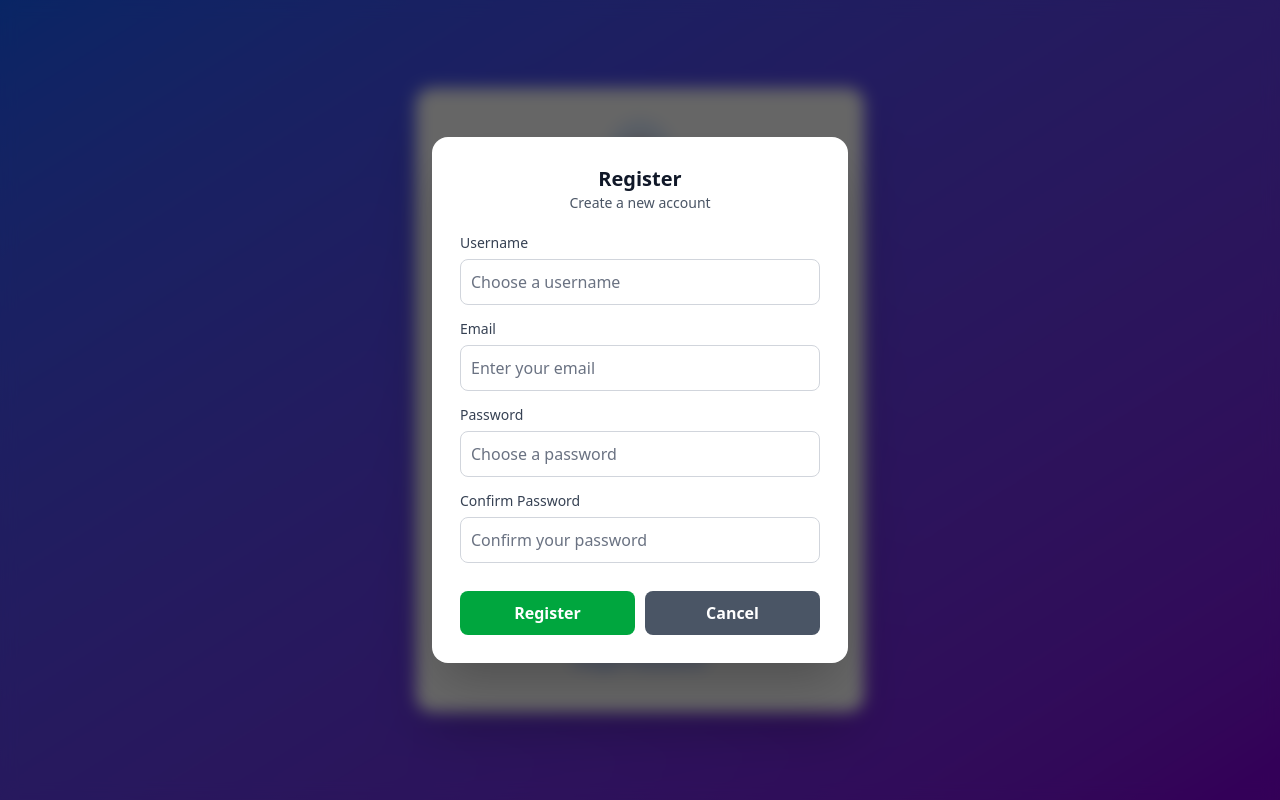
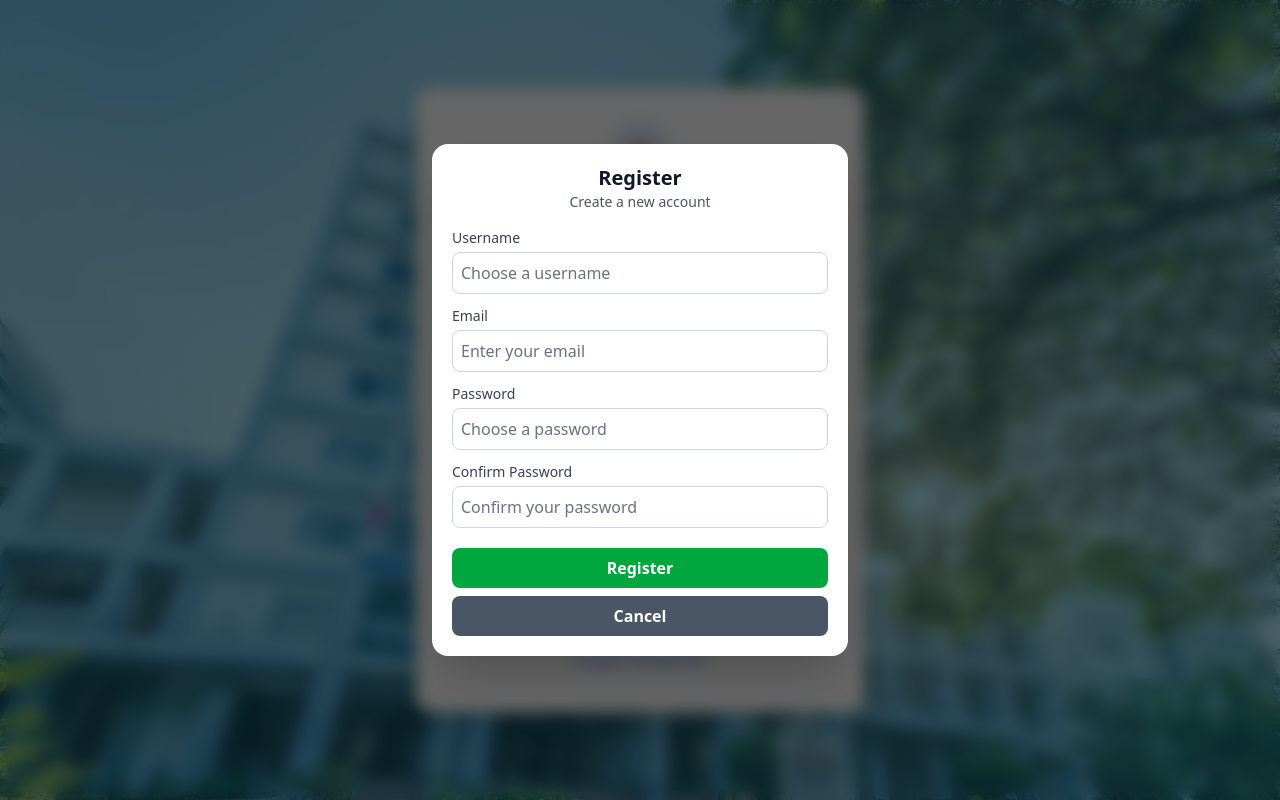
Before and after one commit to NLsomething/Frontend1, a React (Vite) app: page / in a window 1280 px wide. Both pictures are taken after a click on the button "Register". Built offline with nearby package versions, Linux system fonts and the light colour scheme.

Commit message:
done for now

```diff
--- a/src/pages/HomePage.jsx
+++ b/src/pages/HomePage.jsx
@@ -1,56 +1,74 @@
 import { useNavigate } from 'react-router-dom'
+
+// Style classes
+const styles = {
+  screen: "min-h-screen bg-gradient-to-br from-blue-50 to-indigo-100 dark:from-gray-900 dark:to-gray-800",
+  container: "container mx-auto px-4 py-16",
+  content: "text-center",
+  titleLarge: "text-5xl font-bold text-gray-900 dark:text-white mb-6",
+  subtitle: "text-xl text-gray-600 dark:text-gray-300 mb-12 max-w-2xl mx-auto",
+  section: "space-y-6",
+  btnPrimary: "bg-blue-600 hover:bg-blue-700 text-white font-semibold py-4 px-8 rounded-lg transform transition-all duration-200 hover:scale-105 shadow-lg text-lg",
+  grid: "grid md:grid-cols-3 gap-8 mt-16",
+  card: "bg-white dark:bg-gray-800 p-6 rounded-lg shadow-md",
+  icon: "text-4xl mb-4",
+  iconBlue: "text-blue-600",
+  iconGreen: "text-green-600",
+  iconPurple: "text-purple-600",
+  cardTitle: "text-xl font-semibold mb-2 text-gray-900 dark:text-white",
+  cardText: "text-gray-600 dark:text-gray-300"
+}
 
 function HomePage() {
   const navigate = useNavigate()
 
   return (
-    <div className="min-h-screen bg-gradient-to-br from-blue-50 to-indigo-100 dark:from-gray-900 dark:to-gray-800">
-      <div className="container mx-auto px-4 py-16">
-        <div className="text-center">
-          <h1 className="text-5xl font-bold text-gray-900 dark:text-white mb-6">
+    <div className={styles.screen}>
+      <div className={styles.container}>
+        <div className={styles.content}>
+          <h1 className={styles.titleLarge}>
             Classroom Booking System
           </h1>
-          <p className="text-xl text-gray-600 dark:text-gray-300 mb-12 max-w-2xl mx-auto">
+          <p className={styles.subtitle}>
             Welcome to our classroom booking platform. Reserve classrooms efficiently
             and manage your educational space needs with ease.
           </p>
 
-          <div className="space-y-6">
+          <div className={styles.section}>
             <button
               onClick={() => navigate('/')}
-              className="bg-blue-600 hover:bg-blue-700 text-white font-semibold py-4 px-8 rounded-lg
-                       transform transition-all duration-200 hover:scale-105 shadow-lg text-lg"
+              className={styles.btnPrimary}
             >
               Back to Login
             </button>
 
-            <div className="grid md:grid-cols-3 gap-8 mt-16">
-              <div className="bg-white dark:bg-gray-800 p-6 rounded-lg shadow-md">
-                <div className="text-blue-600 text-4xl mb-4">🏫</div>
-                <h3 className="text-xl font-semibold mb-2 text-gray-900 dark:text-white">
+            <div className={styles.grid}>
+              <div className={styles.card}>
+                <div className={`${styles.icon} ${styles.iconBlue}`}>🏫</div>
+                <h3 className={styles.cardTitle}>
                   Multiple Locations
                 </h3>
-                <p className="text-gray-600 dark:text-gray-300">
+                <p className={styles.cardText}>
                   Book classrooms across different buildings and campuses
                 </p>
               </div>
 
-              <div className="bg-white dark:bg-gray-800 p-6 rounded-lg shadow-md">
-                <div className="text-green-600 text-4xl mb-4">⏰</div>
-                <h3 className="text-xl font-semibold mb-2 text-gray-900 dark:text-white">
+              <div className={styles.card}>
+                <div className={`${styles.icon} ${styles.iconGreen}`}>⏰</div>
+                <h3 className={styles.cardTitle}>
                   Real-time Availability
                 </h3>
-                <p className="text-gray-600 dark:text-gray-300">
+                <p className={styles.cardText}>
                   Check live availability and make instant reservations
                 </p>
               </div>
 
-              <div className="bg-white dark:bg-gray-800 p-6 rounded-lg shadow-md">
-                <div className="text-purple-600 text-4xl mb-4">📅</div>
-                <h3 className="text-xl font-semibold mb-2 text-gray-900 dark:text-white">
+              <div className={styles.card}>
+                <div className={`${styles.icon} ${styles.iconPurple}`}>📅</div>
+                <h3 className={styles.cardTitle}>
                   Easy Scheduling
                 </h3>
-                <p className="text-gray-600 dark:text-gray-300">
+                <p className={styles.cardText}>
                   Simple interface for managing your classroom bookings
                 </p>
               </div>
--- a/src/pages/LoginPage.jsx
+++ b/src/pages/LoginPage.jsx
@@ -1,19 +1,38 @@
 import { useState } from 'react'
 import { useNavigate } from 'react-router-dom'
+import loginbg from '../assets/images/loginbg.jpg'
 
-// Style classes - MOVED TO TOP
+// Style classes
 const styles = {
+  screen: "w-screen h-screen bg-gradient-to-br from-blue-600 to-purple-700 flex items-center justify-center",
+  container: "w-full max-w-md mx-4",
+  card: "bg-white dark:bg-gray-800 rounded-2xl shadow-2xl p-8",
+  modal: "bg-white dark:bg-gray-800 rounded-2xl shadow-2xl p-6 w-full max-w-[26rem] transform scale-100 transition-all duration-300",
+  modalCompact: "bg-white dark:bg-gray-800 rounded-2xl shadow-2xl p-5 w-full max-w-[26rem] transform scale-100 transition-all duration-300 max-h-[88vh] overflow-y-auto",
+  overlay: "fixed inset-0 bg-black/60 backdrop-blur-sm flex items-center justify-center px-4 z-50",
+  header: "text-center mb-8",
+  headerCompact: "text-center mb-4",
+  form: "space-y-6",
+  formCompact: "space-y-3",
+  buttonGroup: "mt-6 space-y-3",
+  buttonGroupModal: "pt-2",
+  titleLarge: "text-3xl font-bold text-gray-900 dark:text-white mb-2",
+  titleMedium: "text-xl font-bold text-gray-900 dark:text-white",
+  subtitle: "text-gray-600 dark:text-gray-400",
+  subtitleSmall: "text-sm text-gray-600 dark:text-gray-400",
+  label: "block text-sm font-medium text-gray-700 dark:text-gray-300 mb-2",
+  labelCompact: "block text-sm font-medium text-gray-700 dark:text-gray-300 mb-1",
   input: "w-full p-3 border border-gray-300 dark:border-gray-600 rounded-lg bg-white dark:bg-gray-700 text-gray-900 dark:text-white placeholder-gray-500 dark:placeholder-gray-400 focus:ring-2 focus:ring-blue-500 focus:border-transparent transition-all duration-200",
-  label: "block text-sm font-medium text-gray-700 dark:text-gray-300 mb-2",
-  primaryButton: "w-full bg-gradient-to-r from-blue-600 to-purple-600 hover:from-blue-700 hover:to-purple-700 text-white font-semibold py-3 px-6 rounded-lg transform transition-all duration-200 hover:scale-105 shadow-lg text-lg",
-  secondaryButton: "w-full bg-green-600 hover:bg-green-700 text-white font-semibold py-3 px-6 rounded-lg transition-colors duration-200",
-  textButton: "w-full text-blue-600 hover:text-blue-800 dark:text-blue-400 dark:hover:text-blue-300 font-medium transition-colors duration-200 py-2",
-  modalOverlay: "fixed inset-0 bg-black/60 backdrop-blur-sm flex items-center justify-center px-4 z-50",
-  modalContent: "bg-white dark:bg-gray-800 rounded-2xl shadow-2xl p-8 max-w-md w-full transform scale-100 transition-all duration-300",
-  modalButton: "flex-1 font-semibold py-3 rounded-lg transition-colors duration-200",
-  modalButtonPrimary: "bg-green-600 hover:bg-green-700 text-white",
-  modalButtonSecondary: "bg-gray-600 hover:bg-gray-700 text-white",
-  modalButtonBlue: "bg-blue-600 hover:bg-blue-700 text-white"
+  inputCompact: "w-full p-2 border border-gray-300 dark:border-gray-600 rounded-lg bg-white dark:bg-gray-700 text-gray-900 dark:text-white placeholder-gray-500 dark:placeholder-gray-400 focus:ring-2 focus:ring-blue-500 focus:border-transparent transition-all duration-200",
+  btnPrimary: "w-full bg-gradient-to-r from-blue-600 to-purple-600 hover:from-blue-700 hover:to-purple-700 text-white font-semibold py-3 px-6 rounded-lg transform transition-all duration-200 hover:scale-105 shadow-lg text-lg",
+  btnSecondary: "w-full bg-green-600 hover:bg-green-700 text-white font-semibold py-3 px-6 rounded-lg transition-colors duration-200",
+  btnText: "w-full text-blue-600 hover:text-blue-800 dark:text-blue-400 dark:hover:text-blue-300 font-medium transition-colors duration-200 py-2",
+  btnModalPrimary: "w-full font-semibold py-2 rounded-lg transition-colors duration-200 mb-2",
+  btnModalSecondary: "w-full font-semibold py-2 rounded-lg transition-colors duration-200",
+  colorGreen: "bg-green-600 hover:bg-green-700 text-white",
+  colorBlue: "bg-blue-600 hover:bg-blue-700 text-white",
+  colorGray: "bg-gray-600 hover:bg-gray-700 text-white",
+  icon: "mx-auto w-16 h-16 bg-blue-100 dark:bg-blue-900 rounded-full flex items-center justify-center mb-4"
 }
 
 function LoginPage() {
@@ -83,26 +102,30 @@ function LoginPage() {
   }
 
   return (
-    <div className="w-screen h-screen bg-gradient-to-br from-blue-600 to-purple-700 flex items-center justify-center">
-      <div className="w-full max-w-md mx-4">
-        {/* Login Card */}
-        <div className="bg-white dark:bg-gray-800 rounded-2xl shadow-2xl p-8">
-          {/* Header */}
-          <div className="text-center mb-8">
-            <div className="mx-auto w-16 h-16 bg-blue-100 dark:bg-blue-900 rounded-full flex items-center justify-center mb-4">
+    <div
+      className={styles.screen}
+      style={{
+        backgroundImage: `url(${loginbg})`,
+        backgroundSize: 'cover',
+        backgroundPosition: 'center',
+        backgroundRepeat: 'no-repeat'
+      }}
+    >
+      <div className={styles.container}>
+        <div className={styles.card}>
+          <div className={styles.header}>
+            <div className={styles.icon}>
               <span className="text-2xl">🏫</span>
             </div>
-            <h1 className="text-3xl font-bold text-gray-900 dark:text-white mb-2">
+            <h1 className={styles.titleLarge}>
               Welcome
             </h1>
-            <p className="text-gray-600 dark:text-gray-400">
+            <p className={styles.subtitle}>
               Sign in to access classroom booking
             </p>
           </div>
 
-          {/* Login Form */}
-          <div className="space-y-6">
-            {/* Username/Email */}
+          <div className={styles.form}>
             <div>
               <label className={styles.label}>
                 Username or Email
@@ -117,7 +140,6 @@ function LoginPage() {
               />
             </div>
 
-            {/* Password */}
             <div>
               <label className={styles.label}>
                 Password
@@ -132,88 +154,85 @@ function LoginPage() {
               />
             </div>
 
-            {/* Login Button */}
-            <button onClick={handleLogin} className={styles.primaryButton}>
+            <button onClick={handleLogin} className={styles.btnPrimary}>
               Login
             </button>
           </div>
 
-          {/* Action Buttons */}
-          <div className="mt-6 space-y-3">
-            <button onClick={() => setShowRegister(true)} className={styles.secondaryButton}>
+          <div className={styles.buttonGroup}>
+            <button onClick={() => setShowRegister(true)} className={styles.btnSecondary}>
               Register
             </button>
 
-            <button onClick={() => setShowForgotPassword(true)} className={styles.textButton}>
+            <button onClick={() => setShowForgotPassword(true)} className={styles.btnText}>
               Forgot Password?
             </button>
           </div>
         </div>
       </div>
 
-      {/* Register Modal */}
       {showRegister && (
-        <div className={styles.modalOverlay} onClick={() => setShowRegister(false)}>
-          <div className="bg-white dark:bg-gray-800 rounded-2xl shadow-2xl p-7 w-full max-w-[26rem] transform scale-100 transition-all duration-300 max-h-[88vh] overflow-y-auto" onClick={(e) => e.stopPropagation()}>
-            <div className="text-center mb-5">
-              <h2 className="text-xl font-bold text-gray-900 dark:text-white">Register</h2>
-              <p className="text-sm text-gray-600 dark:text-gray-400">Create a new account</p>
+        <div className={styles.overlay} onClick={() => setShowRegister(false)}>
+          <div className={styles.modalCompact} onClick={(e) => e.stopPropagation()}>
+            <div className={styles.headerCompact}>
+              <h2 className={styles.titleMedium}>Register</h2>
+              <p className={styles.subtitleSmall}>Create a new account</p>
             </div>
 
-            <div className="space-y-3.5">
+            <div className={styles.formCompact}>
               <div>
-                <label className="block text-sm font-medium text-gray-700 dark:text-gray-300 mb-1.5">Username</label>
+                <label className={styles.labelCompact}>Username</label>
                 <input
                   type="text"
                   name="username"
                   value={registerData.username}
                   onChange={handleRegisterChange}
                   placeholder="Choose a username"
-                  className="w-full p-2.5 border border-gray-300 dark:border-gray-600 rounded-lg bg-white dark:bg-gray-700 text-gray-900 dark:text-white placeholder-gray-500 dark:placeholder-gray-400 focus:ring-2 focus:ring-blue-500 focus:border-transparent transition-all duration-200"
+                  className={styles.inputCompact}
                 />
               </div>
 
               <div>
-                <label className="block text-sm font-medium text-gray-700 dark:text-gray-300 mb-1.5">Email</label>
+                <label className={styles.labelCompact}>Email</label>
                 <input
                   type="email"
                   name="email"
                   value={registerData.email}
                   onChange={handleRegisterChange}
                   placeholder="Enter your email"
-                  className="w-full p-2.5 border border-gray-300 dark:border-gray-600 rounded-lg bg-white dark:bg-gray-700 text-gray-900 dark:text-white placeholder-gray-500 dark:placeholder-gray-400 focus:ring-2 focus:ring-blue-500 focus:border-transparent transition-all duration-200"
+                  className={styles.inputCompact}
                 />
               </div>
 
               <div>
-                <label className="block text-sm font-medium text-gray-700 dark:text-gray-300 mb-1.5">Password</label>
+                <label className={styles.labelCompact}>Password</label>
                 <input
                   type="password"
                   name="password"
                   value={registerData.password}
                   onChange={handleRegisterChange}
                   placeholder="Choose a password"
-                  className="w-full p-2.5 border border-gray-300 dark:border-gray-600 rounded-lg bg-white dark:bg-gray-700 text-gray-900 dark:text-white placeholder-gray-500 dark:placeholder-gray-400 focus:ring-2 focus:ring-blue-500 focus:border-transparent transition-all duration-200"
+                  className={styles.inputCompact}
                 />
               </div>
 
               <div>
-                <label className="block text-sm font-medium text-gray-700 dark:text-gray-300 mb-1.5">Confirm Password</label>
+                <label className={styles.labelCompact}>Confirm Password</label>
                 <input
                   type="password"
                   name="confirmPassword"
                   value={registerData.confirmPassword}
                   onChange={handleRegisterChange}
                   placeholder="Confirm your password"
-                  className="w-full p-2.5 border border-gray-300 dark:border-gray-600 rounded-lg bg-white dark:bg-gray-700 text-gray-900 dark:text-white placeholder-gray-500 dark:placeholder-gray-400 focus:ring-2 focus:ring-blue-500 focus:border-transparent transition-all duration-200"
+                  className={styles.inputCompact}
                 />
               </div>
 
-              <div className="flex gap-2.5 pt-3.5">
-                <button onClick={handleRegister} className="flex-1 bg-green-600 hover:bg-green-700 text-white font-semibold py-2.5 rounded-lg transition-colors duration-200">
+              <div className={styles.buttonGroupModal}>
+                <button onClick={handleRegister} className={`${styles.btnModalPrimary} ${styles.colorGreen}`}>
                   Register
                 </button>
-                <button onClick={() => setShowRegister(false)} className="flex-1 bg-gray-600 hover:bg-gray-700 text-white font-semibold py-2.5 rounded-lg transition-colors duration-200">
+                <button onClick={() => setShowRegister(false)} className={`${styles.btnModalSecondary} ${styles.colorGray}`}>
                   Cancel
                 </button>
               </div>
@@ -222,32 +241,31 @@ function LoginPage() {
         </div>
       )}
 
-      {/* Forgot Password Modal */}
       {showForgotPassword && (
-        <div className={styles.modalOverlay} onClick={() => setShowForgotPassword(false)}>
-          <div className="bg-white dark:bg-gray-800 rounded-2xl shadow-2xl p-6 w-full max-w-[26rem] transform scale-100 transition-all duration-300" onClick={(e) => e.stopPropagation()}>
-            <div className="text-center mb-4">
-              <h2 className="text-xl font-bold text-gray-900 dark:text-white">Forgot Password</h2>
-              <p className="text-sm text-gray-600 dark:text-gray-400">Enter your email to reset password</p>
+        <div className={styles.overlay} onClick={() => setShowForgotPassword(false)}>
+          <div className={styles.modal} onClick={(e) => e.stopPropagation()}>
+            <div className={styles.headerCompact}>
+              <h2 className={styles.titleMedium}>Forgot Password</h2>
+              <p className={styles.subtitleSmall}>Enter your email to reset password</p>
             </div>
 
             <div className="space-y-4">
               <div>
-                <label className="block text-sm font-medium text-gray-700 dark:text-gray-300 mb-1.5">Email Address</label>
+                <label className={styles.labelCompact}>Email Address</label>
                 <input
                   type="email"
                   value={forgotPasswordEmail}
                   onChange={(e) => setForgotPasswordEmail(e.target.value)}
                   placeholder="Enter your email address"
-                  className="w-full p-2.5 border border-gray-300 dark:border-gray-600 rounded-lg bg-white dark:bg-gray-700 text-gray-900 dark:text-white placeholder-gray-500 dark:placeholder-gray-400 focus:ring-2 focus:ring-blue-500 focus:border-transparent transition-all duration-200"
+                  className={styles.inputCompact}
                 />
               </div>
 
-              <div className="flex gap-2.5 pt-2">
-                <button onClick={handleForgotPassword} className="flex-1 bg-blue-600 hover:bg-blue-700 text-white font-semibold py-2.5 rounded-lg transition-colors duration-200">
+              <div className={styles.buttonGroupModal}>
+                <button onClick={handleForgotPassword} className={`${styles.btnModalPrimary} ${styles.colorBlue}`}>
                   Send Reset Link
                 </button>
-                <button onClick={() => setShowForgotPassword(false)} className="flex-1 bg-gray-600 hover:bg-gray-700 text-white font-semibold py-2.5 rounded-lg transition-colors duration-200">
+                <button onClick={() => setShowForgotPassword(false)} className={`${styles.btnModalSecondary} ${styles.colorGray}`}>
                   Cancel
                 </button>
               </div>
```
Also changed, not shown: src/assets/images/loginbg.jpg (added), 1 other file (tests, documents, lock files or other folders).
